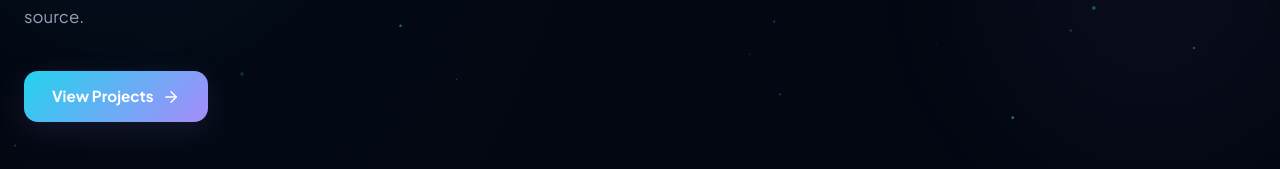
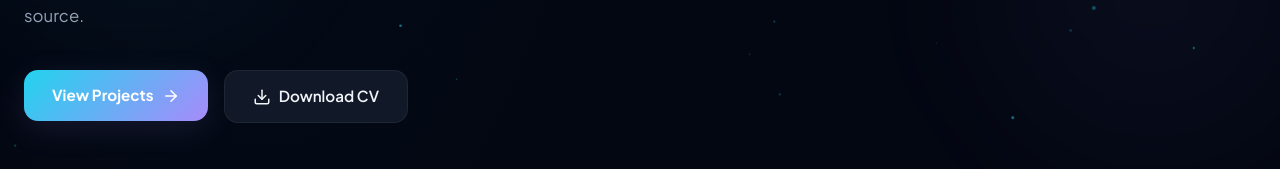
Before and after one commit to himanshuraj108/Portfolio-2026, a Next.js app: page / in a window 1280 px wide. Shown: the part 471-640 px from the top of the page. Built offline with nearby package versions, Linux system fonts and the light colour scheme; no server answers; the database is empty.

Commit message:
feat(frontend): Hardcode CV download paths to serve /resume.pdf statically from the Github public folder to bypass Cloudinary entirely

```diff
--- a/components/layout/Navbar.js
+++ b/components/layout/Navbar.js
@@ -19,17 +19,13 @@ const NAV_LINKS = [
 export default function Navbar() {
     const [scrolled, setScrolled] = useState(false);
     const [mobileOpen, setMobileOpen] = useState(false);
-    const [cvUrl, setCvUrl] = useState(null);
+    const [cvUrl, setCvUrl] = useState('/resume.pdf');
     const pathname = usePathname();
 
     useEffect(() => {
         const onScroll = () => setScrolled(window.scrollY > 20);
         window.addEventListener('scroll', onScroll);
         return () => window.removeEventListener('scroll', onScroll);
-    }, []);
-
-    useEffect(() => {
-        fetch('/api/cv').then((r) => r.json()).then((d) => setCvUrl(d.cvUrl)).catch(() => { });
     }, []);
 
     useEffect(() => {
--- a/components/sections/Hero.js
+++ b/components/sections/Hero.js
@@ -120,10 +120,9 @@ function ParticleCanvas() {
 }
 
 export default function Hero() {
-    const [cvUrl, setCvUrl] = useState(null);
+    const [cvUrl, setCvUrl] = useState('/resume.pdf');
 
     useEffect(() => {
-        fetch('/api/cv').then((r) => r.json()).then((d) => setCvUrl(d.cvUrl)).catch(() => { });
         // Log page view
         fetch('/api/analytics', {
             method: 'POST',
```
